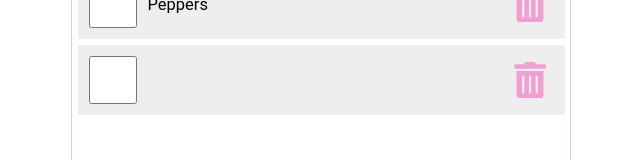
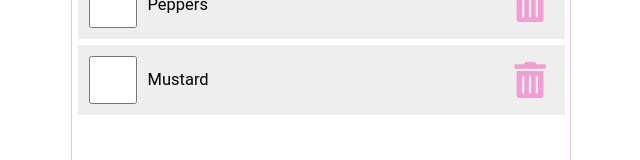
Before and after one commit to LilyBurton/react-series, a React (Create React App) app: page / in a window 1280 px wide. Shown: the part 404-564 px from the top of the page, without its empty margins (319-959 px from the left). Built offline with nearby package versions, Linux system fonts and the light colour scheme.

Commit message:
Understanding keys by being able to check and delete items

```diff
--- a/src/Content.js
+++ b/src/Content.js
@@ -17,27 +17,47 @@
       {
         id: 3,
         checked: false,
-
+        item: "Mustard"
       }
     ]);
 
+    const handleCheck = (id) => {
+      const listItems = items.map((item) => item.id === id ? { ...item, checked: !item.checked }: item)
+      setItems(listItems)
+      localStorage.setItem('shoppingList', JSON.stringify(listItems));
+    }
+
+    const handleDelete = (id) => {
+      const listItems = items.filter((item) => item.id !== id)
+      setItems(listItems)
+      localStorage.setItem('shoppingList', JSON.stringify(listItems));
+    }
 
     return (
         <main>
+          {items.length ? (
             <ul>
               {items.map((item) => (
                 <li className ='item' key={item.id}>
                   <input
                     type="checkbox"
+                    onChange = {() => handleCheck(item.id)}
                     checked={item.checked}
                   />
-                <label>{item.item}</label>
+                  <label
+                    style = {(item.checked) ? {textDecoration: 'line-through'} : null}
+                    onDoubleClick= {() => handleCheck(item.id)}
+                  >{item.item}</label>
                   <FaTrashAlt
+                    onClick = {() => handleDelete(item.id)}
                     role='button'
                     tabIndex='0' />
                 </li>
               ))}
             </ul>
+          ) : (
+            <p style={{ marginTop: '2rem' }}>Your List is Empty!</p>
+          )}
 
 
         </main>
```
Lines whose indentation alone changed are shown as unchanged.
